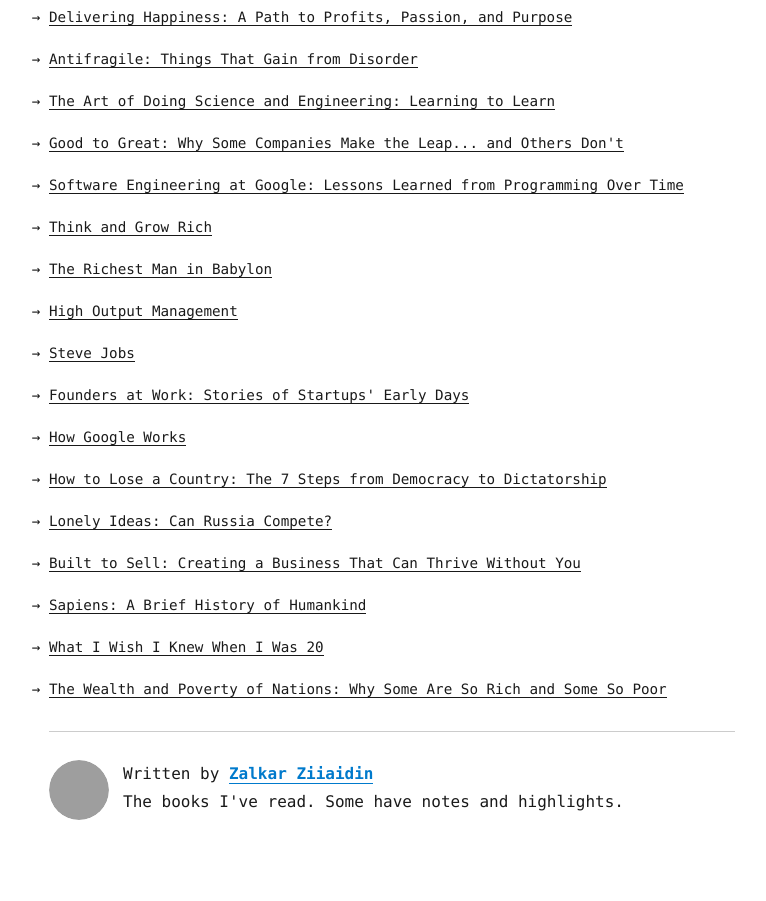
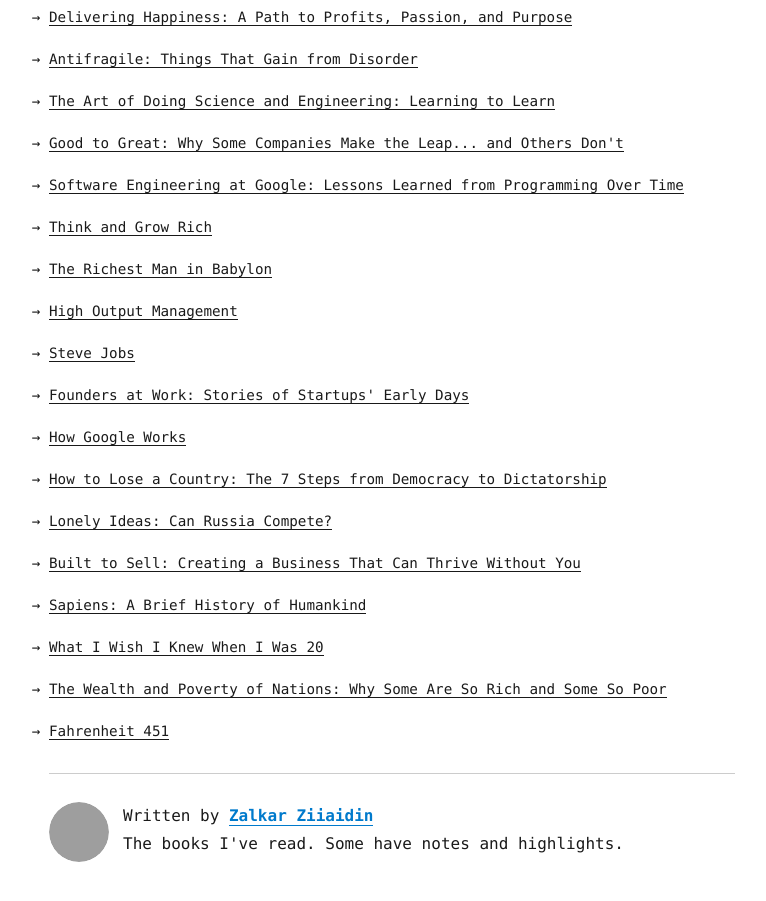
Before and after one commit to zalkar-z/personal-blog, a Gatsby site: page /wishlist/ in a window 1280 px wide. Shown: the part 145-1046 px from the top of the page, without its empty margins (248-1014 px from the left). Built offline with nearby package versions, Linux system fonts and the light colour scheme; Gatsby itself is replaced by a stand-in of ours; some packages are replaced by stand-ins of ours; grey boxes are pictures that could not be loaded.

Commit message:
Update index.md

```diff
--- a/content/blog/wishlist/index.md
+++ b/content/blog/wishlist/index.md
@@ -23,3 +23,4 @@ reviewAvailable: false
 - [Sapiens: A Brief History of Humankind](https://www.goodreads.com/book/show/23692271-sapiens?ac=1&from_search=true&qid=pGNhZUTfUs&rank=1)
 - [What I Wish I Knew When I Was 20](https://www.goodreads.com/book/show/6081261-what-i-wish-i-knew-when-i-was-20)
 - [The Wealth and Poverty of Nations: Why Some Are So Rich and Some So Poor](https://www.goodreads.com/book/show/209176.The_Wealth_and_Poverty_of_Nations)
+- [Fahrenheit 451](https://www.goodreads.com/book/show/13079982-fahrenheit-451)
```
